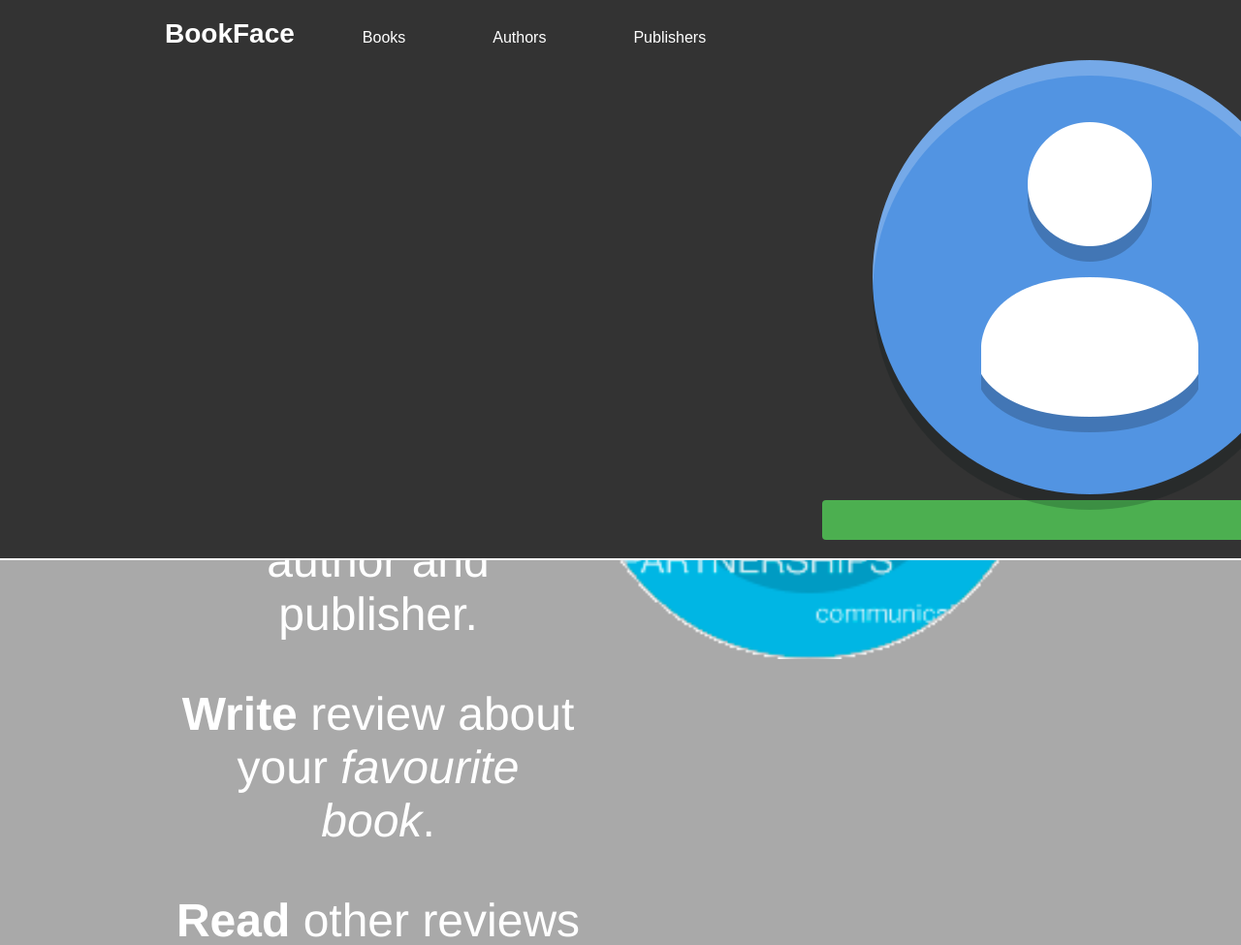
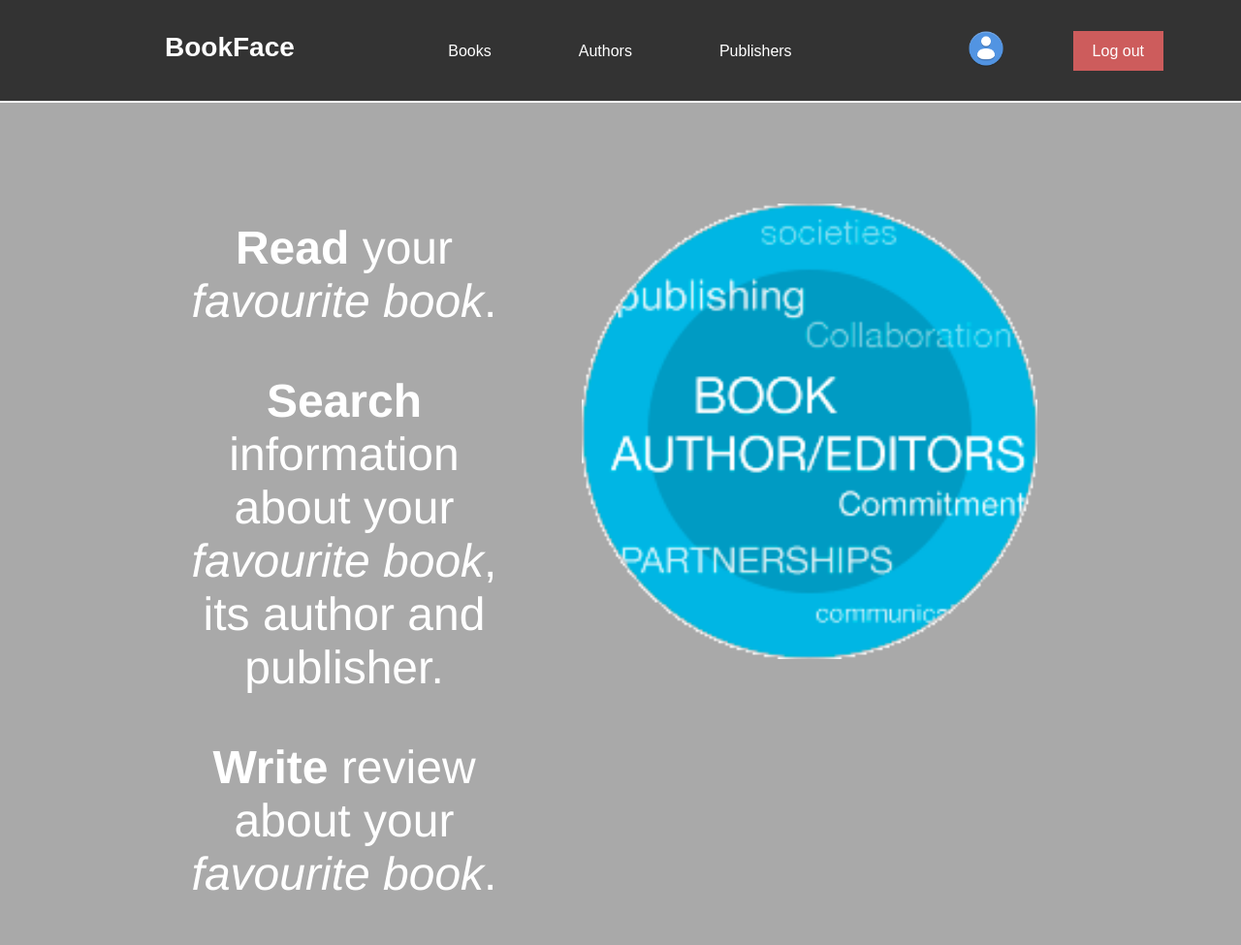
Before and after one commit to kristianche/Python-Web-Framework-Final-Project, a Django app: page / in a window 1280 px wide. Shown: the top 975 px of the page at 97% size. Run offline with Django 4.2, Linux system fonts and the light colour scheme; the visitor is signed in with stand-in values (Sample User, id 1); some libraries are stand-ins or nearby versions.

Commit message:
Made changes in the navigation and tests

```diff
--- a/static/style/home-page-content.css
+++ b/static/style/home-page-content.css
@@ -10,6 +10,7 @@
     width: 500px;
     height: 500px;
     padding-top: 30px;
+    margin-left: 70px;
 }
 
 .text-container{
--- a/static/style/navigation.css
+++ b/static/style/navigation.css
@@ -38,17 +38,36 @@
 
 nav .nav-ul-container li{
     margin-right: 50px;
+    margin-top: 14px;
 
 }
 
-nav .nav-ul-container li:nth-child(3){
+.nav-auth-buttons{
     margin-right: 100px;
 }
 
 /* Style the "Sign In" and "Sign up" links */
-nav .nav-ul-container li:nth-last-child(-n+2) a {
+.nav-auth-buttons a {
   background-color: #4CAF50;
   border-radius: 4px;
+}
+
+.nav-auth-buttons a:hover{
+    color: #4CAF50;
+    background: white;
+}
+
+#ProfileImage a:hover{
+    cursor: pointer;
+}
+
+#ProfileImage a{
+    background: none;
+}
+
+#ProfileImage {
+    margin-top: 0;
+    margin-left: 90px;
 }
 
 /* Media query for responsiveness */
@@ -70,12 +89,14 @@
 
 #BooksFaceNav{
     margin-left: 150px;
+    margin-top: 14px;
     display: grid;
     grid-template-columns: 1fr 2fr;
 }
 
 .nav-container #BooksFaceNav h3{
     display: inline;
+
 }
 
 .nav-container #BooksFaceNav a:hover{
@@ -90,6 +111,13 @@
     text-align: center;
 }
 
-#LogOutButton a{
+#LogOutButton a {
+    cursor: pointer;
+    background: none;
     background: indianred;
+
 }
+
+#LogOutButton{
+    margin-top: 14px;
+}
--- a/templates/components/navigation.html
+++ b/templates/components/navigation.html
@@ -14,11 +14,11 @@
                         <li><a href="{% url 'authors-display' %}">Authors</a></li>
                         <li><a href="{% url 'publishers-display' %}">Publishers</a></li>
                     {% if request.user.is_authenticated %}
-                        <li><a href="{% url 'profile-details' pk=request.user.pk %}"><img src="{% static 'images/Default-Profile-Picture.png' %}" alt="profile picture"></a></li>
+                        <li id="ProfileImage"><a href="{% url 'profile-details' pk=request.user.pk %}"><img src="{% static 'images/Default-Profile-Picture.png' %}" alt="profile picture" width=40px></a></li>
                         <li id="LogOutButton"><a href="{% url 'logout' %}">Log out</a></li>
                     {% else %}
-                        <li><a href="{% url 'login' %}">Sign In</a></li>
-                        <li><a href="{% url 'profile-create' %}">Sign up</a></li>
+                        <li class="nav-auth-buttons"><a href="{% url 'login' %}">Sign In</a></li>
+                        <li class="nav-auth-buttons"><a href="{% url 'profile-create' %}">Sign up</a></li>
                     {% endif %}
                     </ul>
                 </div>
```
Also changed, not shown: BooksFace/BooksFaceApp/models.py (+9 -9 lines), tests/BooksFaceApp/models/test_book.py (+9 -14 lines), tests/BooksFaceApp/models/test_publisher.py (+14 -22 lines), BooksFace/BooksFaceApp/migrations/0006_remove_book_image_url_remove_publisher_image_url_and_more.py (added).
